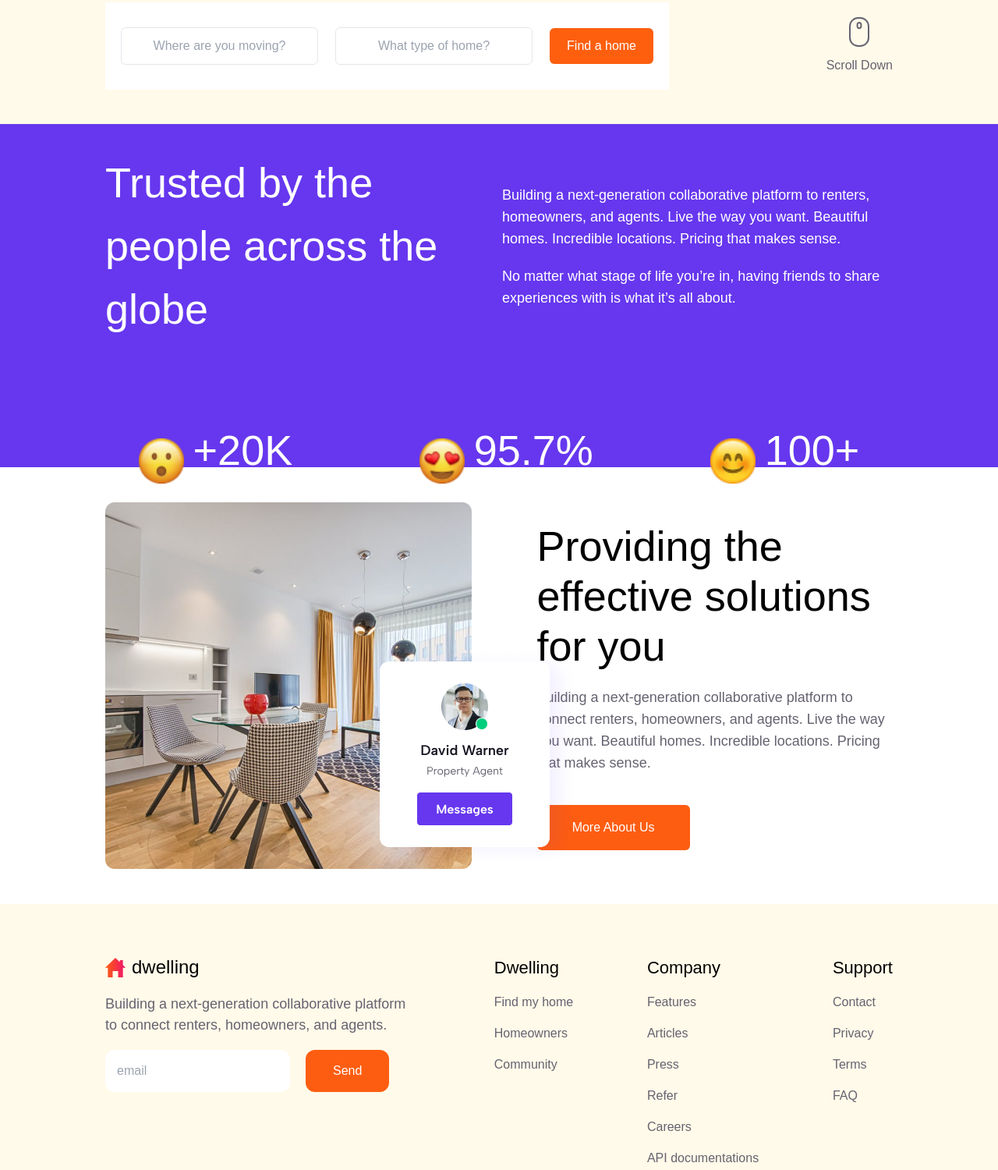
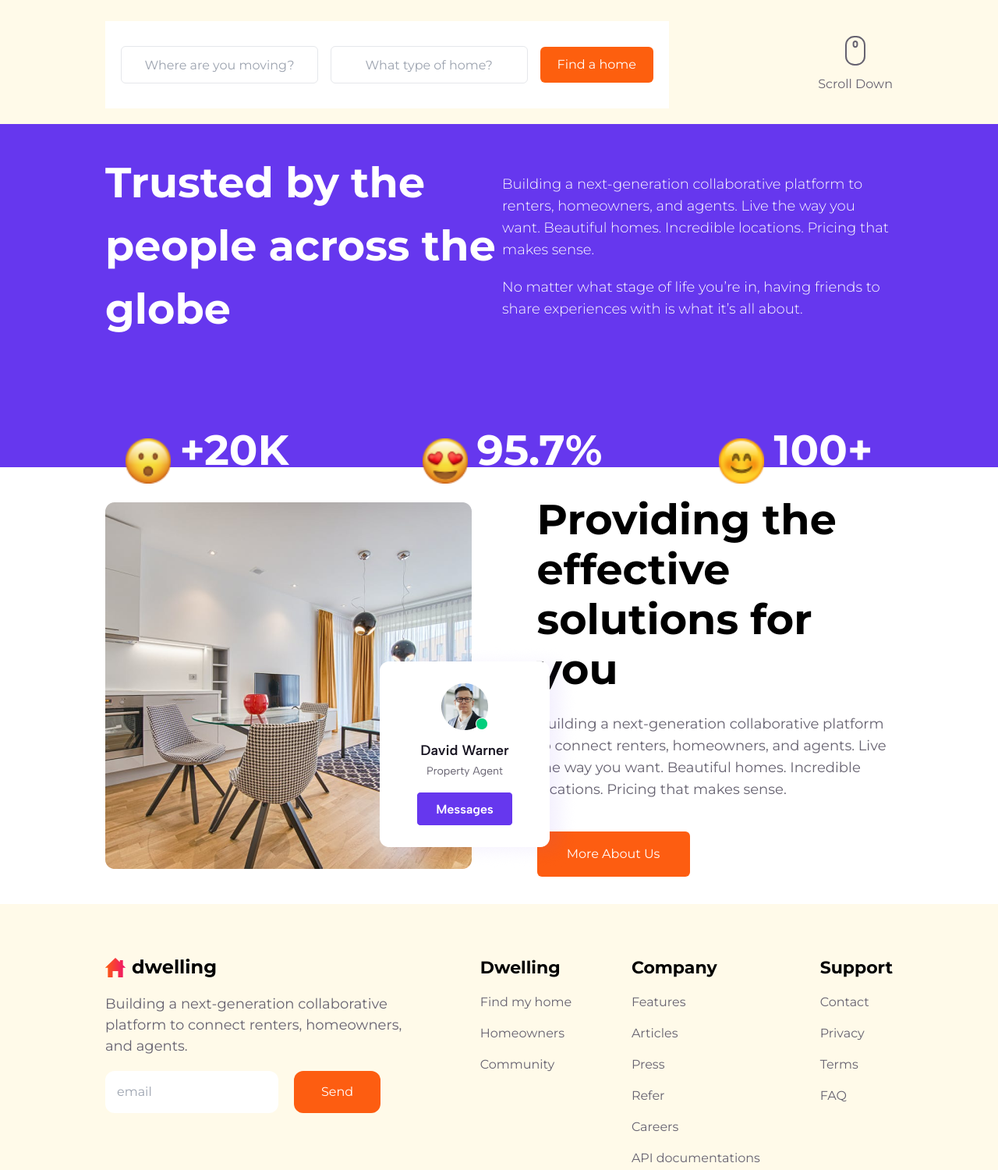
Before and after one commit to fakhriathallah/real-estate-web, a plain HTML site: page index.html in a window 1280 px wide. Shown: the part 1112-2612 px from the top of the page at 78% size. Drawn offline with nearby package versions, Linux system fonts and the light colour scheme.

Commit message:
fix: fix font weight

```diff
--- a/index.html
+++ b/index.html
@@ -9,7 +9,7 @@
     <link rel="preconnect" href="https://fonts.googleapis.com" />
     <link rel="preconnect" href="https://fonts.gstatic.com" crossorigin />
     <link
-      href="https://fonts.googleapis.com/css2?family=Inter:wght@100;300;400;500;600;700&display=swap"
+      href="https://fonts.googleapis.com/css2?family=Inter:wght@100;300;400;500;600;700&family=Montserrat:wght@100;200;300;400;500;600;700;800;900&family=Sacramento&display=swap"
       rel="stylesheet"
     />
     <link
@@ -44,7 +44,7 @@
   </head>
   <body class="p-0 m-0 box-border font-montserrat">
     <header
-      class="bg-[#FFFAE9] h-[1271px] w-full py-[35px] px-[335px] xl:px-[135px] lg:px-[35px] xsm:h-[120vh]"
+      class="bg-[#FFFAE9] h-[1271px] w-full py-[35px] px-[335px] xl:px-[135px] lg:px-[35px] xsm:h-[125vh]"
     >
       <!-- Navbar -->
       <nav class="flex items-center justify-between items-start">
@@ -70,7 +70,9 @@
           </svg>
           <p class="text-[24px] font-bold">dwelling</p>
         </div>
-        <ul class="flex gap-[42px] text-4 font-thin lg:gap-[22px] xsm:hidden">
+        <ul
+          class="flex gap-[42px] text-4 font-regular lg:gap-[22px] xsm:hidden"
+        >
           <li><a href="#" class="hover:text-[#FD5F0E]">Home</a></li>
           <li><a href="#" class="hover:text-[#FD5F0E]">About Us</a></li>
           <li><a href="#" class="hover:text-[#FD5F0E]">Renters</a></li>
@@ -169,36 +171,42 @@
 
     <!-- Countdown -->
     <section
-      class="bg-[#6637EE] h-[55vh] py-[35px] px-[335px] xl:px-[135px] lg:px-[35px] lg:h-[55vh] xsm:h-[100vh]"
+      class="bg-[#6637EE] h-[55vh] py-[35px] px-[335px] xl:px-[135px] lg:px-[35px] lg:h-[55vh] xsm:min-h-[110vh] xsm:py-[75px]"
     >
       <div
         class="flex items-start justify-center justify-between items-center gap-2 xsm:flex-col"
       >
-        <p class="text-[54px] text-white w-[50%] xsm:text-[26px] xsm:w-full">
+        <p
+          class="text-[54px] text-white w-[50%] xsm:text-[26px] xsm:w-full font-bold"
+        >
           Trusted by the people across the globe
         </p>
 
         <div class="w-[50%] xsm:w-full">
-          <p class="text-white text-[18px] leading-[28px] xsm:text-[18px]">
+          <p
+            class="text-white text-[18px] leading-[28px] xsm:text-[18px] font-light"
+          >
             Building a next-generation collaborative platform to renters,
             homeowners, and agents. Live the way you want. Beautiful homes.
             Incredible locations. Pricing that makes sense.
           </p>
-          <p class="text-white text-[18px] leading-[28px] mt-[20px]">
+          <p class="text-white text-[18px] leading-[28px] mt-[20px] font-light">
             No matter what stage of life you’re in, having friends to share
             experiences with is what it’s all about.
           </p>
         </div>
       </div>
       <div
-        class="flex gap-[150px] justify-center mt-[100px] lg:gap-[80px] xsm:flex-col xsm:justify-center xsm:gap-[48px]"
+        class="flex gap-[150px] justify-center mt-[100px] lg:gap-[80px] xsm:flex-col xsm:justify-center xsm:gap-[48px] xsm:mt-[60px]"
       >
         <div class="flex items-center gap-3">
           <div>
             <img src="assets/emot1.png" class="w-[58px] h-[58px]" />
           </div>
           <div class="">
-            <h1 class="text-white text-[54px] xsm:text-[26px]">+20K</h1>
+            <h1 class="text-white text-[54px] xsm:text-[26px] font-bold">
+              +20K
+            </h1>
             <p class="text-white text-[18px] font-regular">Clients worldwide</p>
           </div>
         </div>
@@ -207,7 +215,9 @@
             <img src="assets/emot2.png" class="w-[58px] h-[58px]" />
           </div>
           <div class="">
-            <h1 class="text-white text-[54px] xsm:text-[26px]">95.7%</h1>
+            <h1 class="text-white text-[54px] xsm:text-[26px] font-bold">
+              95.7%
+            </h1>
             <p class="text-white text-[18px]">Satisfied Clients</p>
           </div>
         </div>
@@ -216,7 +226,9 @@
             <img src="assets/emot3.png" class="w-[58px] h-[58px]" />
           </div>
           <div class="">
-            <h1 class="text-white text-[54px] xsm:text-[26px]">100+</h1>
+            <h1 class="text-white text-[54px] xsm:text-[26px] font-bold">
+              100+
+            </h1>
             <p class="text-white text-[18px]">City around</p>
           </div>
         </div>
@@ -239,11 +251,11 @@
       </div>
       <div class="justify-end w-[470px] xsm:w-full">
         <p
-          class="font-monserrat font-medium text-[54px] leading-[64px] lg:text-[34px] lg:leading-[34px] xsm:leading-auto"
+          class="font-montserrat font-bold text-[54px] leading-[64px] lg:text-[34px] lg:leading-[34px] xsm:leading-auto"
         >
           Providing the effective solutions for you
         </p>
-        <p class="mt-5 text-[#666270] text-lg">
+        <p class="mt-6 text-[#666270] text-lg">
           Building a next-generation collaborative platform to connect renters,
           homeowners, and agents. Live the way you want. Beautiful homes.
           Incredible locations. Pricing that makes sense.
@@ -282,7 +294,7 @@
                 </linearGradient>
               </defs>
             </svg>
-            <h1 class="text-2xl">dwelling</h1>
+            <h1 class="text-2xl font-bold">dwelling</h1>
           </div>
           <p class="text-[18px] text-[#666270]">
             Building a next-generation collaborative platform to connect
@@ -304,7 +316,7 @@
           </div>
         </div>
         <div class="flex flex-col gap-4">
-          <h1 class="text-[22px]">Dwelling</h1>
+          <h1 class="text-[22px] font-bold">Dwelling</h1>
           <a href="#"
             ><p
               class="text-[#666270] hover:text-[#FD5F0E] hover:text-[#FD5F0E]"
@@ -328,7 +340,7 @@
           >
         </div>
         <div class="flex flex-col gap-4">
-          <h1 class="text-[22px]">Company</h1>
+          <h1 class="text-[22px] font-bold">Company</h1>
           <a href="#"
             ><p
               class="text-[#666270] hover:text-[#FD5F0E] hover:text-[#FD5F0E]"
@@ -373,7 +385,7 @@
           >
         </div>
         <div class="flex flex-col gap-4">
-          <h1 class="text-[22px]">Support</h1>
+          <h1 class="text-[22px] font-bold">Support</h1>
           <a href="#"
             ><p
               class="text-[#666270] hover:text-[#FD5F0E] hover:text-[#FD5F0E]"
```
